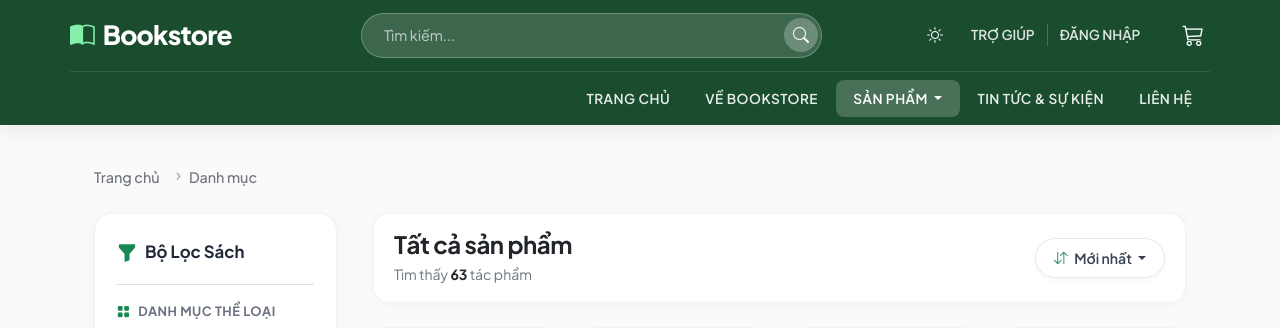
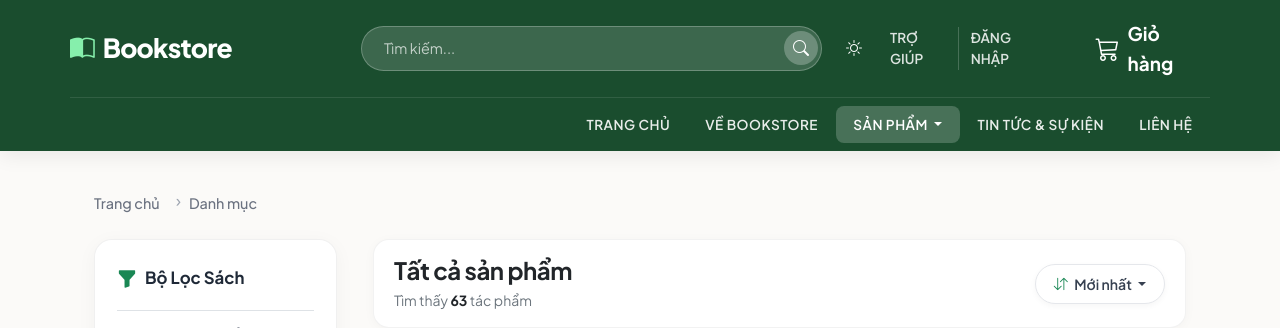
Before and after one commit to Tinii1601/DA_SE347, a Django app: page /books/ in a window 1280 px wide. Shown: the top 328 px of the page. Run offline with Django 4.2, Linux system fonts and the light colour scheme; data comes from the database, SQL or seed files in the repository; some libraries are stand-ins or nearby versions.

Commit message:
Fix cart icon clickability: remove toast-container click blocking, add prominent 'Gio hang' label and mobile drawer link

```diff
--- a/bookstore/bookstore/urls.py
+++ b/bookstore/bookstore/urls.py
@@ -1,23 +1,11 @@
 """
 URL configuration for bookstore project.
-
-The `urlpatterns` list routes URLs to views. For more information please see:
-    https://docs.djangoproject.com/en/4.2/topics/http/urls/
-Examples:
-Function views
-    1. Add an import:  from my_app import views
-    2. Add a URL to urlpatterns:  path('', views.home, name='home')
-Class-based views
-    1. Add an import:  from other_app.views import Home
-    2. Add a URL to urlpatterns:  path('', Home.as_view(), name='home')
-Including another URLconf
-    1. Import the include() function: from django.urls import include, path
-    2. Add a URL to urlpatterns:  path('blog/', include('blog.urls'))
 """
 # bookstore/urls.py
 from django.contrib import admin
 from django.urls import path, include, re_path
 from django.conf import settings
+from django.shortcuts import redirect
 from django.views.static import serve
 
 urlpatterns = [
@@ -27,6 +15,7 @@ urlpatterns = [
     path('books/', include('books.urls')),
     path('users/', include('users.urls')),
     path('orders/', include('orders.urls')),
+    path('cart/', lambda request: redirect('orders:cart_detail'), name='cart_shortcut'),
     path('reviews/', include('reviews.urls')),
     path('payment/', include('payment.urls')),
     path('chatbot/', include('chatbot.urls')),
--- a/bookstore/core/templates/base.html
+++ b/bookstore/core/templates/base.html
@@ -76,9 +76,12 @@
             {% endif %}
           </div>
 
-          <a href="{% url 'orders:cart_detail' %}" class="cart-icon ms-2">
-            <i class="bi bi-cart3"></i>
-            <span class="cart-badge {% if cart|length == 0 %}d-none{% endif %}">{{ cart|length }}</span>
+          <a href="{% url 'orders:cart_detail' %}" class="cart-icon ms-3 text-white text-decoration-none d-inline-flex align-items-center" style="cursor: pointer; position: relative; z-index: 1050;" title="Xem giỏ hàng">
+            <div class="position-relative d-inline-flex align-items-center">
+              <i class="bi bi-cart3 fs-4"></i>
+              <span class="cart-badge {% if cart|length == 0 %}d-none{% endif %}">{{ cart|length }}</span>
+            </div>
+            <span class="ms-2 fw-bold small text-white">Giỏ hàng</span>
           </a>
         </div>
       </div>
@@ -209,6 +212,12 @@
           <a class="nav-link text-white fs-5 ps-0" href="{% url 'core:home' %}">TRANG CHỦ</a>
         </li>
         <li class="nav-item mb-2">
+          <a class="nav-link text-white fs-5 ps-0 d-flex align-items-center justify-content-between" href="{% url 'orders:cart_detail' %}">
+            <span><i class="bi bi-cart3 me-2 text-warning"></i> GIỎ HÀNG</span>
+            <span class="badge bg-danger rounded-pill cart-badge {% if cart|length == 0 %}d-none{% endif %}">{{ cart|length }}</span>
+          </a>
+        </li>
+        <li class="nav-item mb-2">
           <a class="nav-link text-white fs-5 ps-0" href="#">Về Bookstore</a>
         </li>
         <li class="nav-item mb-2">
@@ -328,9 +337,9 @@
     </div>
   </footer>
 
-  <!-- Toast Notification Container (Hiện đại, góc trên bên phải) -->
-  <div class="toast-container position-fixed top-0 end-0 p-3" style="z-index: 99999;">
-    <div id="appToast" class="toast align-items-center border-0 shadow-lg bg-white" role="alert" aria-live="assertive" aria-atomic="true" style="border-radius: 12px; min-width: 320px; box-shadow: 0 10px 30px rgba(0,0,0,0.18) !important;">
+  <!-- Toast Notification Container (Hiện đại, góc trên bên phải - không chặn click menu/giỏ hàng) -->
+  <div class="toast-container position-fixed top-0 end-0 p-3" style="z-index: 99999; pointer-events: none;">
+    <div id="appToast" class="toast align-items-center border-0 shadow-lg bg-white" role="alert" aria-live="assertive" aria-atomic="true" style="border-radius: 12px; min-width: 320px; pointer-events: auto; box-shadow: 0 10px 30px rgba(0,0,0,0.18) !important;">
       <div class="d-flex p-2 align-items-center">
         <div id="toastIcon" class="ps-2 pe-2 fs-4 text-success">
           <i class="bi bi-check-circle-fill"></i>
--- a/bookstore/static/css/base.css
+++ b/bookstore/static/css/base.css
@@ -181,17 +181,28 @@ header {
 .cart-icon {
     position: relative;
     font-size: 1.35rem;
-    color: #ffffff;
+    color: #ffffff !important;
     display: inline-flex;
     align-items: center;
     justify-content: center;
-    padding: 6px;
-    transition: transform 0.2s ease;
+    padding: 6px 10px;
+    transition: transform 0.2s ease, color 0.2s ease;
+    cursor: pointer !important;
+    z-index: 1050;
+    text-decoration: none !important;
 }
 
 .cart-icon:hover {
-    transform: scale(1.1);
-    color: #ffffff;
+    transform: translateY(-1px);
+    color: #86efac !important;
+}
+
+.toast-container {
+    pointer-events: none !important;
+}
+
+.toast-container .toast {
+    pointer-events: auto !important;
 }
 
 .cart-badge {
```
